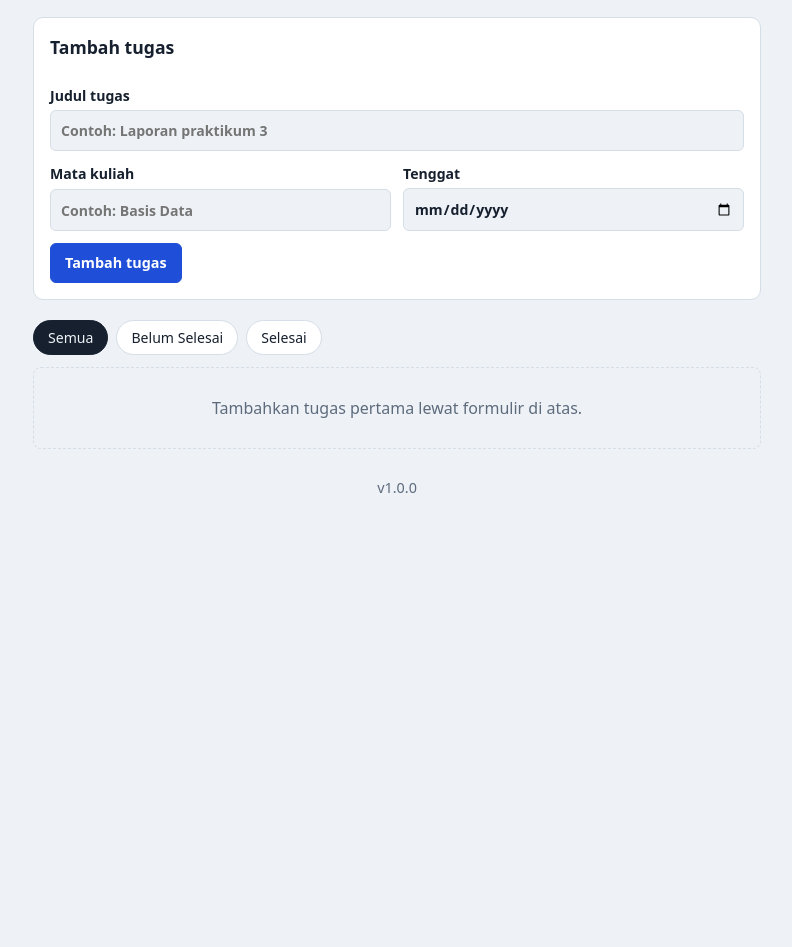
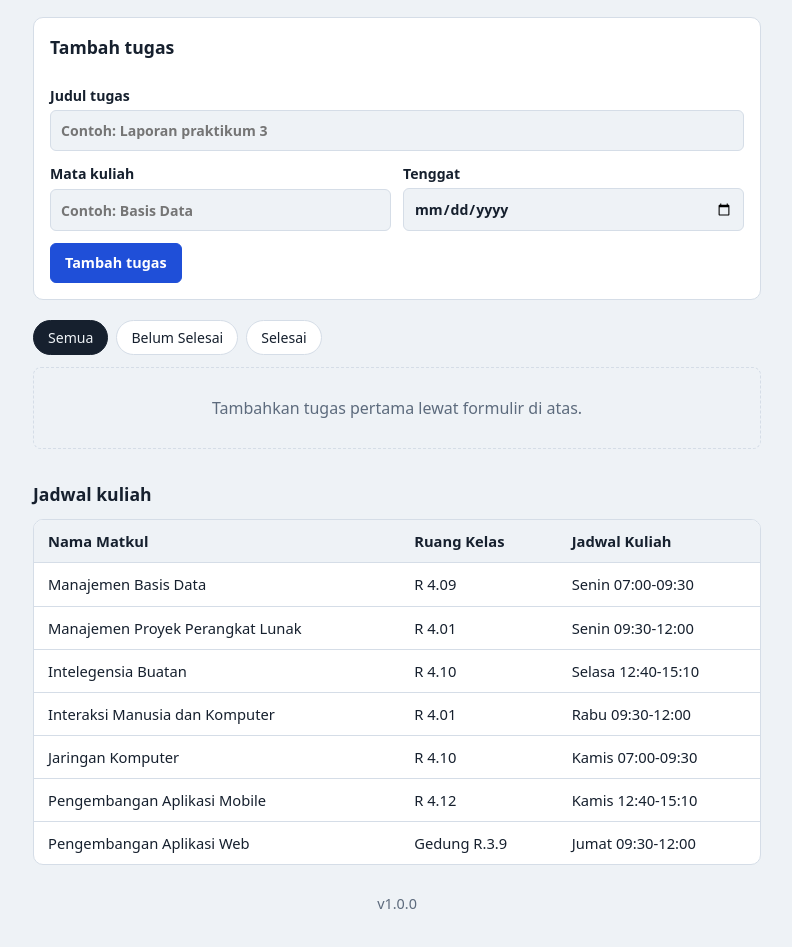
Before and after one commit to Hariri-IbnuR/PAW01_typescriptVite, a website built with Vite: page index.html in a window 1280 px wide. Shown: the part 105-1052 px from the top of the page, without its empty margins (243-1035 px from the left). Before the commit the page ends 800 px from the top, so only its background shows below. Built offline with nearby package versions, Linux system fonts and the light colour scheme.

Commit message:
tambah fitur jadwal

```diff
--- a/src/main.ts
+++ b/src/main.ts
@@ -7,6 +7,34 @@ const APP_NAME: string = import.meta.env.VITE_APP_NAME ?? "Daftar Tugas Kuliah";
 const APP_VERSION: string = import.meta.env.VITE_APP_VERSION ?? "1.0.0";
 const STORAGE_KEY = "tugas-kuliah";
 const FILTERS: Filter[] = ["Semua", "Belum Selesai", "Selesai"]; // Array
+
+// ---- Jadwal kuliah ----
+type Hari = "Senin" | "Selasa" | "Rabu" | "Kamis" | "Jumat"; // union type
+
+interface JadwalKuliah {
+  matkul: string;
+  ruang: string;
+  hari: Hari;
+  jam: string;
+}
+
+const URUTAN_HARI: Hari[] = ["Senin", "Selasa", "Rabu", "Kamis", "Jumat"];
+
+const JADWAL: JadwalKuliah[] = [
+  { matkul: "Manajemen Basis Data", ruang: "R 4.09", hari: "Senin", jam: "07:00-09:30" },
+  { matkul: "Jaringan Komputer", ruang: "R 4.10", hari: "Kamis", jam: "07:00-09:30" },
+  { matkul: "Pengembangan Aplikasi Web", ruang: "Gedung R.3.9", hari: "Jumat", jam: "09:30-12:00" },
+  { matkul: "Interaksi Manusia dan Komputer", ruang: "R 4.01", hari: "Rabu", jam: "09:30-12:00" },
+  { matkul: "Intelegensia Buatan", ruang: "R 4.10", hari: "Selasa", jam: "12:40-15:10" },
+  { matkul: "Manajemen Proyek Perangkat Lunak", ruang: "R 4.01", hari: "Senin", jam: "09:30-12:00" },
+  { matkul: "Pengembangan Aplikasi Mobile", ruang: "R 4.12", hari: "Kamis", jam: "12:40-15:10" },
+];
+
+// Urutkan berdasarkan hari, lalu jam, dan buat baris tabel
+const jadwalRows: string = [...JADWAL]
+  .sort((a, b) => URUTAN_HARI.indexOf(a.hari) - URUTAN_HARI.indexOf(b.hari) || a.jam.localeCompare(b.jam))
+  .map((j) => `<tr><td>${j.matkul}</td><td>${j.ruang}</td><td>${j.hari} ${j.jam}</td></tr>`)
+  .join("");
 
 // ---- State ----
 let tasks: Task[] = loadData<Task[]>(STORAGE_KEY, []);
@@ -45,6 +73,18 @@ app.innerHTML = `
 
     <nav class="filters" id="filters" aria-label="Filter status"></nav>
     <ul class="list" id="list"></ul>
+
+    <section class="schedule">
+      <h2>Jadwal kuliah</h2>
+      <div class="table-wrap">
+        <table>
+          <thead>
+            <tr><th>Nama Matkul</th><th>Ruang Kelas</th><th>Jadwal Kuliah</th></tr>
+          </thead>
+          <tbody>${jadwalRows}</tbody>
+        </table>
+      </div>
+    </section>
 
     <footer class="muted foot">v${APP_VERSION}</footer>
   </main>
--- a/src/style.css
+++ b/src/style.css
@@ -21,6 +21,15 @@
     --todo: #f5c26b; --todo-bg: #3a2c10; --danger: #ff8a80;
   }
 }
+
+/* ---- Jadwal kuliah ---- */
+.schedule { margin-top: 32px; }
+.table-wrap { overflow-x: auto; background: var(--surface); border: 1px solid var(--line); border-radius: 10px; }
+table { width: 100%; border-collapse: collapse; font-size: 0.92rem; }
+th, td { text-align: left; padding: 10px 14px; border-bottom: 1px solid var(--line); white-space: nowrap; }
+th { background: var(--bg); font-weight: 700; }
+tbody tr:last-child td { border-bottom: 0; }
+tbody tr:hover { background: var(--bg); }
 * { box-sizing: border-box; }
 body { margin: 0; background: var(--bg); line-height: 1.5; }
 .wrap { max-width: 760px; margin: 0 auto; padding: 24px 16px 48px; }
```
Also changed, not shown: README.md, 1 other file.
